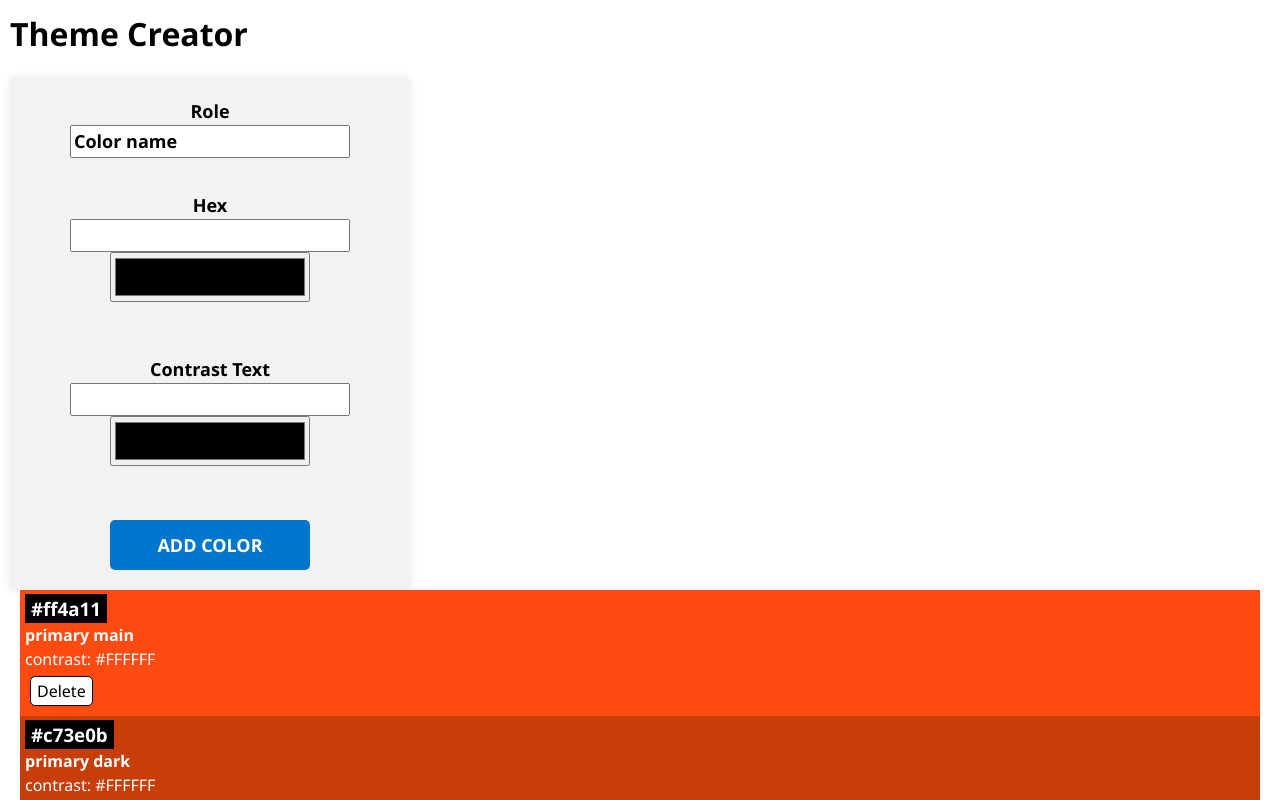
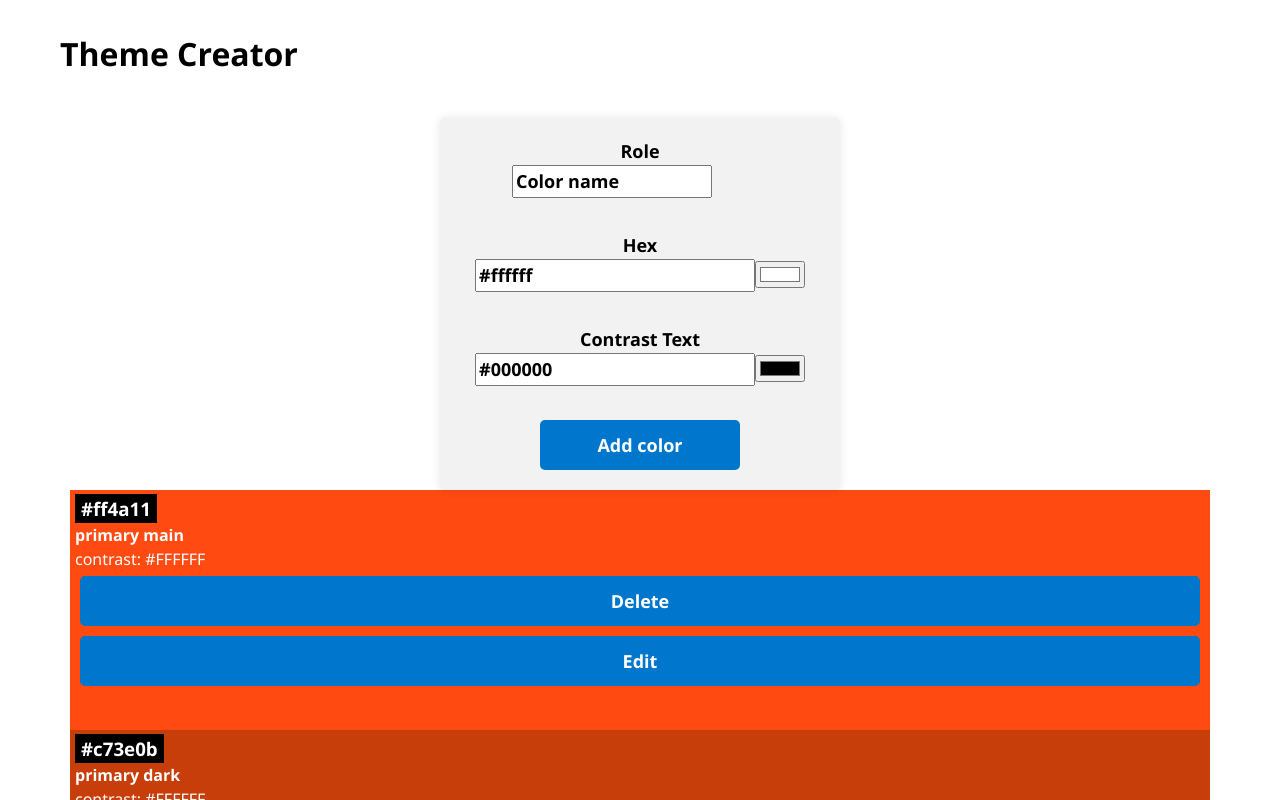
Before and after one commit to akopp90/theme-creator, a React (Vite) app: page / in a window 1280 px wide. Shown: the top 800 px of the page. Built offline with nearby package versions, Linux system fonts and the light colour scheme.

Commit message:
integrated functionality and state für updating the colors

```diff
--- a/src/App.css
+++ b/src/App.css
@@ -2,3 +2,16 @@ body {
   font-family: "Segoe UI", "Helvetica Neue", Arial, sans-serif;
   padding: 10px;
 }
+.container {
+  max-width: 1200px;
+  margin: 0 auto;
+  padding: 20px;
+  display: flex;
+  flex-wrap: wrap;
+  justify-content: space-between;
+  align-items: center;
+  justify-items: center;
+}
+.wrapper {
+  width: 100%;
+}
--- a/src/App.jsx
+++ b/src/App.jsx
@@ -7,32 +7,52 @@ import "./App.css";
 
 function App() {
   const [colors, setColors] = useState(initialColors);
+  const color = { role: "Color name", hex: "#ffffff", contrastText: "#000000" };
 
-  function handleAddColor(color) {
-    setColors([{ id: uid(), ...color }, ...colors]);
+  function handleAddColor(data) {
+    setColors([{ id: uid(), ...data }, ...colors]);
   }
 
   function handleDeleteColor(id) {
     setColors(colors.filter((color) => color.id !== id));
   }
+  function handleEditColor(id, data) {
+    setColors(
+      colors.map((color) =>
+        color.id === id
+          ? {
+              ...color,
+              role: data.role,
+              hex: data.hex,
+              contrastText: data.contrastText,
+            }
+          : color
+      )
+    );
+  }
 
   return (
-    <>
+    <main className="container">
+      <div className="wrapper">
         <h1>Theme Creator</h1>
         <div>
-        <ColorForm onSubmitColor={handleAddColor} />
+          <ColorForm onAddColor={handleAddColor} color={color} />
         </div>
-
+        <div>
           {colors.map((color) => {
             return (
               <Color
                 key={color.id}
                 color={color}
+                onAddColor={handleAddColor}
+                onEditColor={handleEditColor}
                 onDeleteColor={handleDeleteColor}
               />
             );
           })}
-    </>
+        </div>
+      </div>
+    </main>
   );
 }
 
--- a/src/Components/Color/Color.css
+++ b/src/Components/Color/Color.css
@@ -1,6 +1,7 @@
 .color-card {
   margin: 0px 10px;
   padding: 5px;
+  min-height: 30vh;
 }
 
 .color-card-headline {
@@ -11,16 +12,50 @@
 }
 
 .color-card-button {
-  display: inline;
-  padding: 2px 6px;
-  background: white;
-  color: black;
-  border: 1px solid black;
+  margin: 5px;
+  height: 50px;
+  font-size: 18px;
+  font-weight: bold;
+  background-color: #0077cc;
+  color: white;
+  border: none;
   border-radius: 5px;
   cursor: pointer;
+}
+.color-card-button-cancel {
   margin: 5px;
+  font-size: 18px;
+  height: 50px;
+  font-weight: bold;
+  background-color: #cc0000;
+  color: white;
+  border: none;
+  border-radius: 5px;
+  cursor: pointer;
 }
 .color-card-buttons {
   display: flex;
-  justify-content: flex-start;
+  flex-direction: column;
+  flex-wrap: wrap;
+  justify-content: flex-end;
+  height: 100%;
 }
+
+.color-card-color {
+  display: inline-block;
+  width: 20px;
+  height: 20px;
+  border-radius: 50%;
+  margin-right: 5px;
+}
+.color-card-highlight {
+  background-color: #ff0000;
+  border: 3px solid #ff0000;
+  box-shadow: 2px 2px 5px #000000;
+  color: #000;
+  font-weight: bold;
+  text-align: center;
+  border-radius: 5px;
+  padding: 5px;
+  margin-top: 10px;
+}
--- a/src/Components/Color/Color.jsx
+++ b/src/Components/Color/Color.jsx
@@ -1,15 +1,21 @@
 import "./Color.css";
 import { useState } from "react";
+import ColorForm from "../ColorForm/ColorForm";
 
-export default function Color({ color, onDeleteColor }) {
+export default function Color({ color, onDeleteColor, onEditColor }) {
   const [confirmDelete, setConfirmDelete] = useState(false);
+  const [editColor, setEditColor] = useState(false);
 
-  const handleClick = (id) => {
+  const handleDelete = (id) => {
     if (!confirmDelete) {
       setConfirmDelete(true);
     } else {
       onDeleteColor(id);
     }
+  };
+  const handleEdit = (id, data) => {
+    onEditColor(id, data);
+    console.log(data);
   };
 
   return (
@@ -26,21 +32,40 @@ export default function Color({ color, onDeleteColor }) {
       <div className="color-card-buttons">
         {confirmDelete && (
           <>
-            <span className="color-card-highlight">Really delete?</span>
+            <span className="color-card-highlight">Really want to delete?</span>
             <button
               type="button"
-              className="color-card-button"
+              className="color-card-button-cancel"
               onClick={() => setConfirmDelete(false)}
             >
               Cancel
             </button>
           </>
         )}
+        {editColor && (
+          <>
+            <ColorForm color={color} onEditColor={handleEdit} />
+            <button
+              type="button"
+              className="color-card-button-cancel"
+              onClick={() => setEditColor(false)}
+            >
+              Cancel
+            </button>
+          </>
+        )}
+
         <button
           className="color-card-button"
-          onClick={() => handleClick(color.id)}
+          onClick={() => handleDelete(color.id)}
         >
           Delete
+        </button>
+        <button
+          className="color-card-button"
+          onClick={() => setEditColor(true)}
+        >
+          Edit
         </button>
       </div>
     </div>
--- a/src/Components/ColorForm/ColorForm.css
+++ b/src/Components/ColorForm/ColorForm.css
@@ -10,6 +10,14 @@
   width: 400px;
   max-width: 100%;
   text-align: center;
+  justify-self: center;
+}
+.color-form-container {
+  display: flex;
+  flex-direction: column;
+  align-items: center;
+  margin-top: 20px;
+  width: 100%;
 }
 
 .color-form label {
@@ -19,11 +27,13 @@
 }
 
 .color-form input[type="color"] {
+  cursor: pointer;
+  width: 50px;
+}
+.color-form input[name="role"] {
   width: 200px;
-  height: 50px;
-  margin-bottom: 20px;
+  margin-right: 56px;
 }
-
 .color-form button {
   width: 200px;
   height: 50px;
--- a/src/Components/ColorForm/ColorForm.jsx
+++ b/src/Components/ColorForm/ColorForm.jsx
@@ -2,17 +2,23 @@ import ColorInput from "../ColorInput/ColorInput";
 import "./ColorForm.css";
 import { useState } from "react";
 
-export default function ColorForm({ onSubmitColor }) {
+export default function ColorForm({ color, onAddColor, onEditColor }) {
   const [role, setRole] = useState("Color name");
+  const buttonLabel = onAddColor ? "Add color" : "Edit Color";
 
   function handleSubmit(event) {
     event.preventDefault();
     const response = new FormData(event.target);
     const data = Object.fromEntries(response);
 
-    onSubmitColor(data);
+    if (onAddColor) {
+      onAddColor(data);
+    } else if (onEditColor) {
+      onEditColor(color.id, data);
+    }
   }
   return (
+    <section className="color-form-container">
       <form className="color-form" onSubmit={handleSubmit}>
         <label htmlFor="role">
           Role
@@ -29,19 +35,17 @@ export default function ColorForm({ onSubmitColor }) {
         <label htmlFor="hex">
           Hex
           <br />
-        <ColorInput id="hex" defaultValue={onSubmitColor.hex} />
+          <ColorInput id="hex" defaultValue={color.hex} />
         </label>
         <br />
         <label htmlFor="contrastText">
           Contrast Text
           <br />
-        <ColorInput
-          id="contrastText"
-          defaultValue={onSubmitColor.contrastText}
-        />
+          <ColorInput id="contrastText" defaultValue={color.contrastText} />
         </label>
         <br />
-      <button>ADD COLOR</button>
+        <button>{buttonLabel}</button>
       </form>
+    </section>
   );
 }
```
Lines whose indentation alone changed are shown as unchanged.
